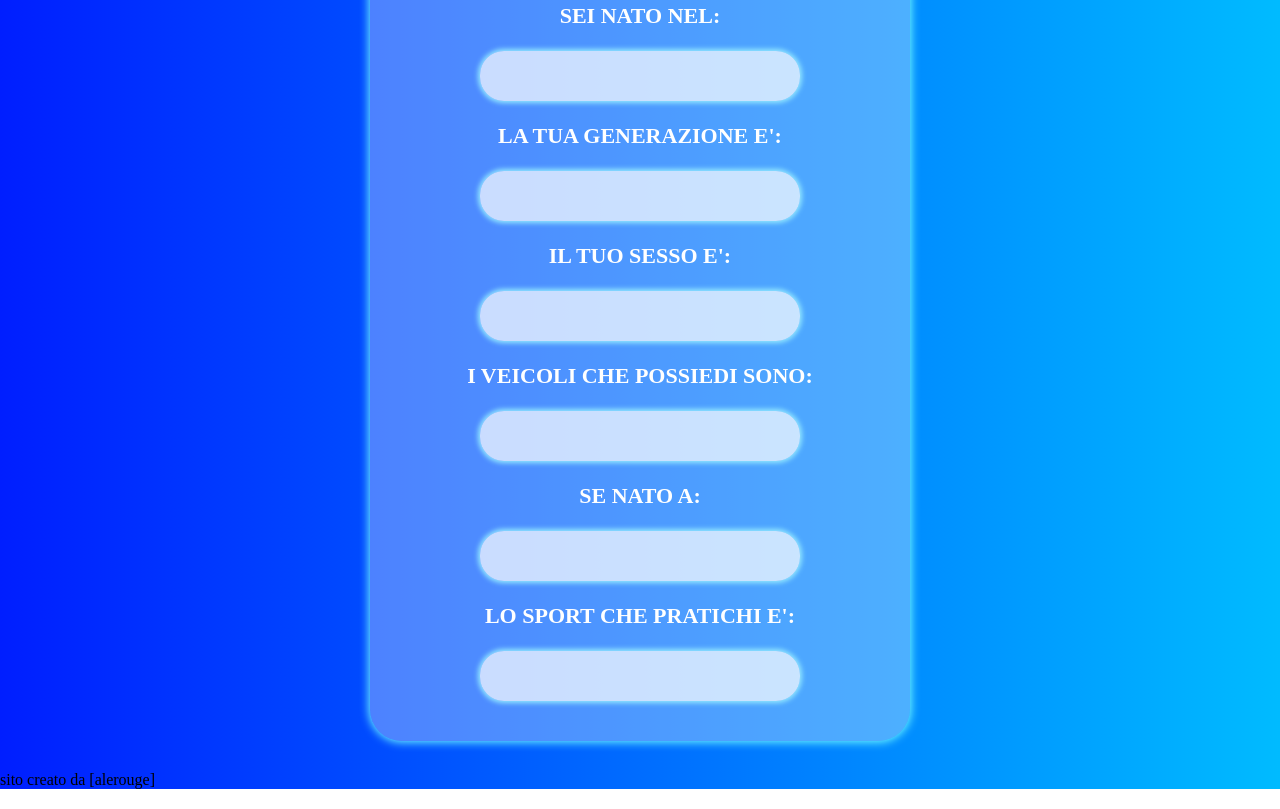
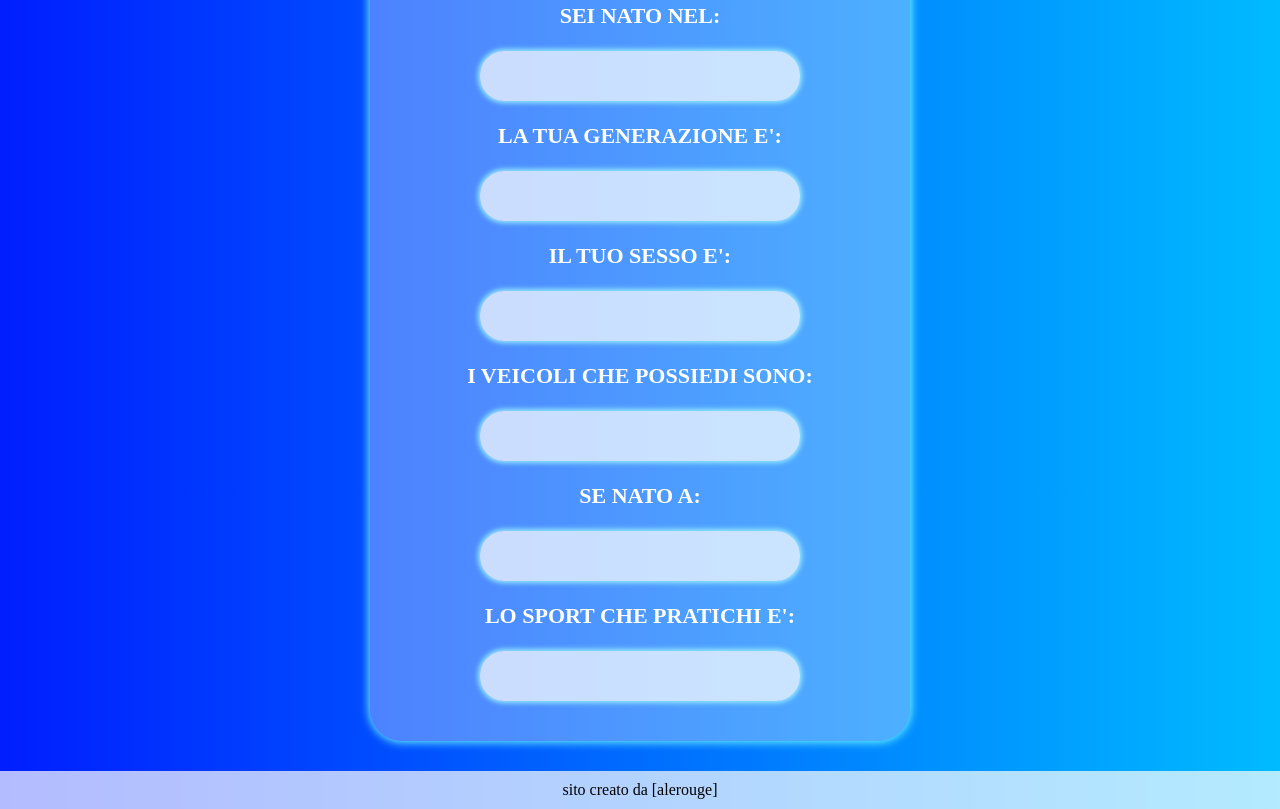
Before and after one commit to Alerougee/anagrafica-2.0, a plain HTML site: page index.html in a window 1280 px wide. Shown: the part 1793-2602 px from the top of the page. Drawn offline with Linux system fonts and the light colour scheme.

Commit message:
Update style.css

```diff
--- a/style.css
+++ b/style.css
@@ -138,6 +138,12 @@ body{
     transform: scale(0.97);
 }
 
+.fine{
+    background-color: rgb(255, 255, 255, 0.7);
+    padding: 10px;
+    text-align: center;
+}
+
 @media (max-width: 1300px) {
     .all-container {
         flex-direction: column;
```
